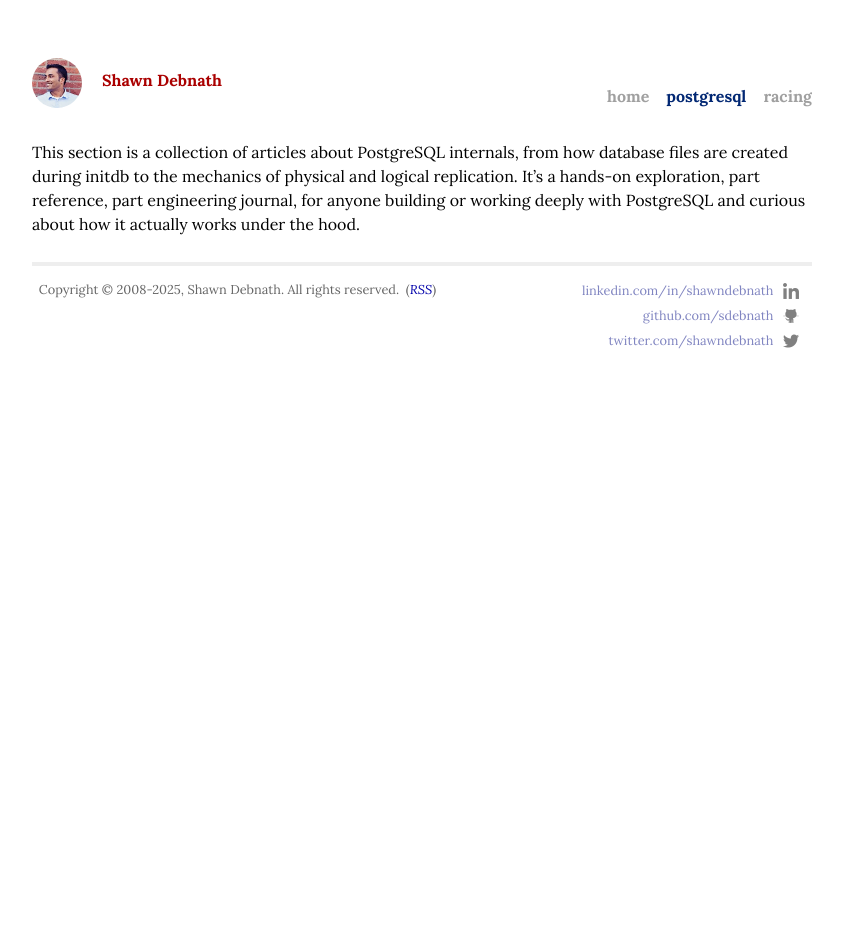
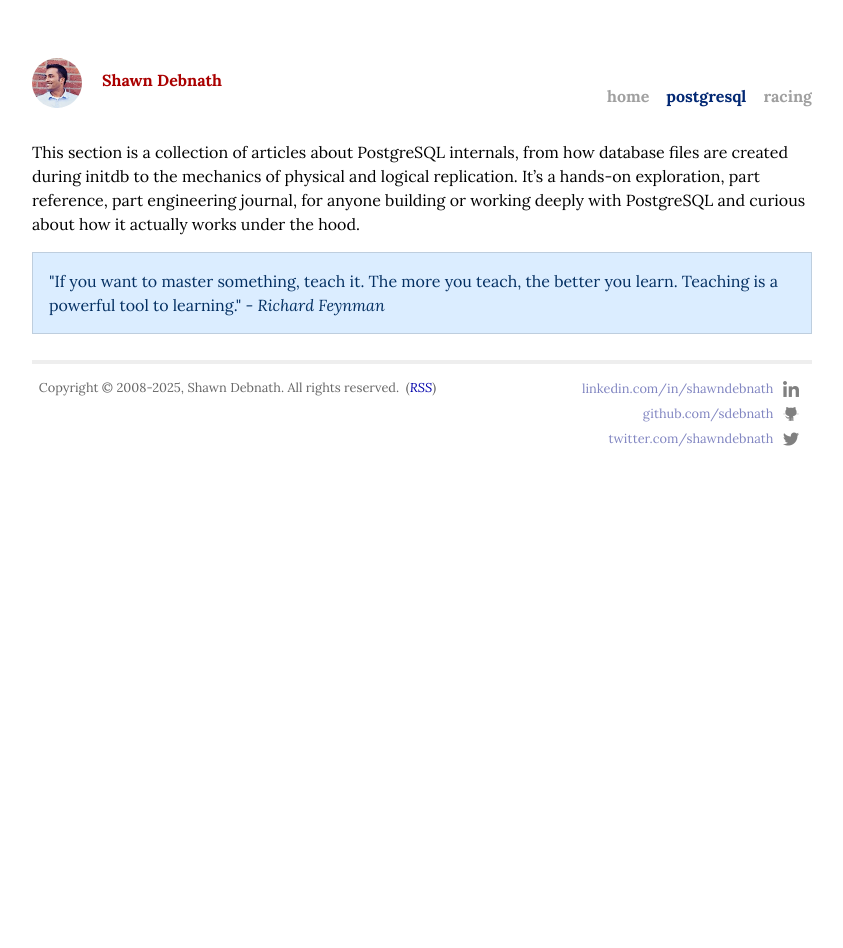
Before and after one commit to sdebnath/shawndebnath.com, a Jekyll site: the page built from postgresql.html, in a window 1280 px wide. Shown: the whole page, without its empty margins (218-1061 px from the left). Built offline with Jekyll 4.4.1, drawn with Linux system fonts in a browser that asks for light colours; nearby versions of some CDN libraries.

Commit message:
Add Feynman quote

```diff
--- a/postgresql.html
+++ b/postgresql.html
@@ -14,8 +14,14 @@ menu-order: 2
 		It’s a hands-on exploration, part reference, part engineering journal, for anyone building
 		or working deeply with PostgreSQL and curious about how it actually works under the hood.
 	</p>
+	<p>
+		<div class="flash">
+			"If you want to master something, teach it. The more you teach, the better you learn.
+			Teaching is a powerful tool to learning." - <em>Richard Feynman</em>
+		</div>
 	</p>
-    <ul class="posts">
+
+	<ul class="posts">
 		{% for post in site.categories.postgresql reversed %}
 		{% if post.group == nil %}
 		<li><span>{{ post.date | date_to_string }}</span> &raquo; <a href="{{ post.url }}">{{ post.title }}</a></li>
--- a/racing.html
+++ b/racing.html
@@ -9,7 +9,7 @@ menu-order: 4
 
 <div id="home">
 	<p>
-		<div class="flash">
+		<div class="flash-warn">
 			<em>
 				These are archived posts from when I converted an E30 BMW 3 Series to
 				race in the ICSCC PRO3 series here in the Pacific Northwest. After an
@@ -18,6 +18,7 @@ menu-order: 4
 			</em>
 		</div>
 	</p>
+
 	<p>
 		<hr/>
 	</p>
```
